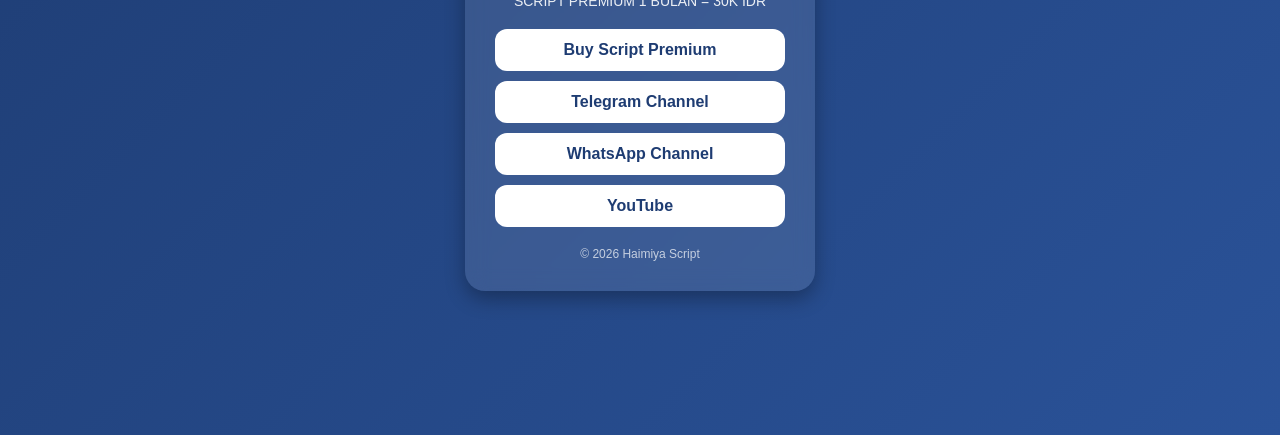
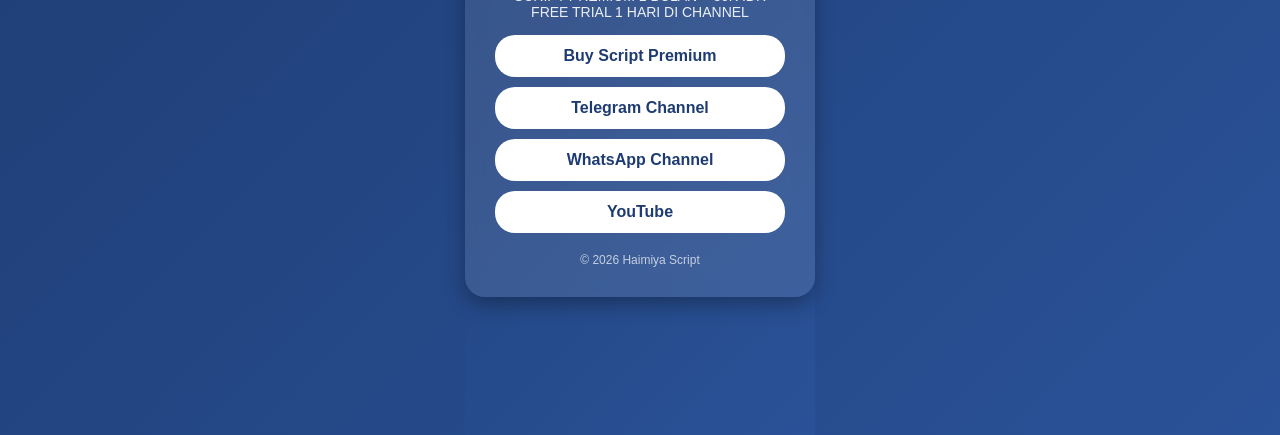
Before and after one commit to Gob3y/Haimiya, a plain HTML site: page index.html in a window 1280 px wide. Shown: the part 365-800 px from the top of the page. Drawn offline with Linux system fonts and the light colour scheme.

Commit message:
Modify layout and text in index.html
Updated styles and content in index.html.

```diff
--- a/index.html
+++ b/index.html
@@ -14,8 +14,7 @@
     }
 
     html, body {
-      width: 100%;
-      height: 100%;
+      height: 100vh;
       background: linear-gradient(135deg, #1e3c72, #2a5298);
       display: flex;
       justify-content: center;
@@ -49,7 +48,7 @@
 
     p {
       font-size: 14px;
-      margin-bottom: 20px;
+      margin-bottom: 15px;
       opacity: 0.9;
     }
 
@@ -60,7 +59,7 @@
       text-decoration: none;
       padding: 12px;
       margin: 10px 0;
-      border-radius: 12px;
+      border-radius: 20px;
       font-weight: bold;
       transition: 0.3s;
     }
@@ -89,7 +88,8 @@
     />
 
     <h1><b>HAIMIYA SCRIPT</b></h1>
-    <p>SCRIPT PREMIUM 1 BULAN = 30K IDR</p>
+    <p>SCRIPT PREMIUM 1 BULAN = 30K IDR
+    <br>FREE TRIAL 1 HARI DI CHANNEL</p>
 
    <a href="https://t.me/Haimiyatzy" class="link-btn" target="_blank">
       Buy Script Premium
```
